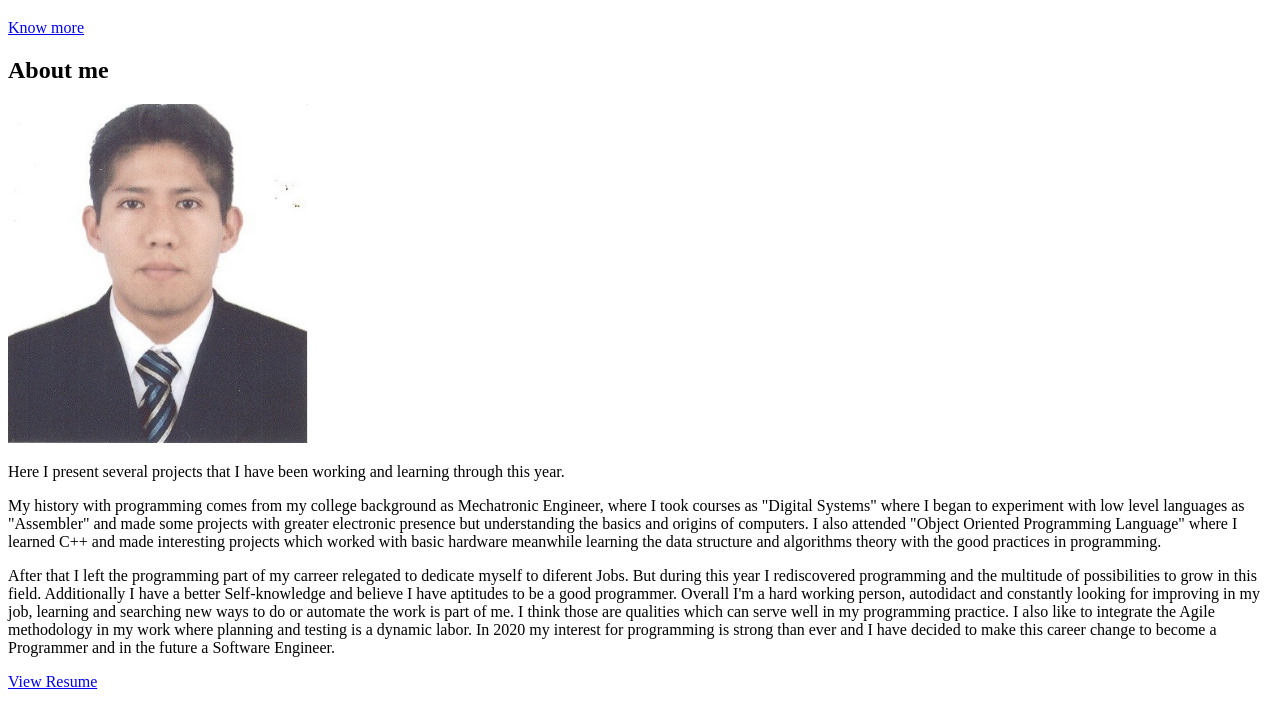
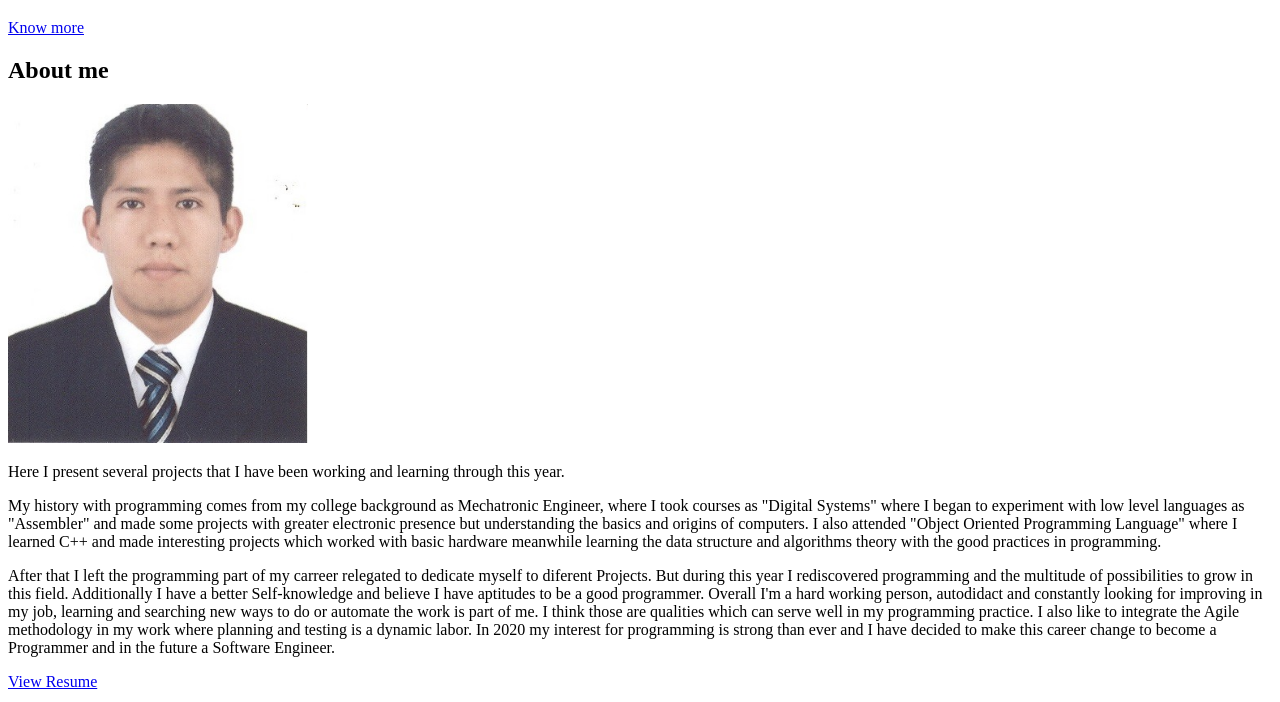
Before and after one commit to chrisBalher/Portafolio2021, a website: page src/template.html in a window 1280 px wide. Shown: the part 98-800 px from the top of the page. Drawn offline with nearby package versions, Linux system fonts and the light colour scheme.

Commit message:
No jobs- projects

```diff
--- a/src/template.html
+++ b/src/template.html
@@ -84,7 +84,7 @@
                 My history with programming comes from my college background as Mechatronic Engineer, where I took courses as "Digital Systems" where I began to experiment with low level languages as "Assembler" and made some projects with greater electronic presence but understanding the basics and origins of computers. I also attended "Object Oriented Programming Language" where I learned C++ and made interesting projects which worked with basic hardware meanwhile learning the data structure and algorithms theory with the good practices in programming.
               </p>
               <p class="about-wrapper__info-text">
-                After that I left the programming part of my carreer relegated to dedicate myself to diferent Jobs.
+                After that I left the programming part of my carreer relegated to dedicate myself to diferent Projects.
                 But during this year I rediscovered programming and the multitude of possibilities to grow in this field. Additionally I have a better Self-knowledge and believe I have aptitudes to be a good programmer. Overall I'm a hard working person, autodidact and constantly looking for improving in my job, learning and searching new ways to do or automate the work is part of me. I think those are qualities which can serve well in my programming practice. I also like to integrate the Agile methodology in my work where planning and testing is a dynamic labor.
                 In 2020 my interest for programming is strong than ever and I have decided to make this career change to become a Programmer and in the future a Software Engineer.
               </p>
```
Also changed, not shown: docs/index.html (+1 -1 lines).
